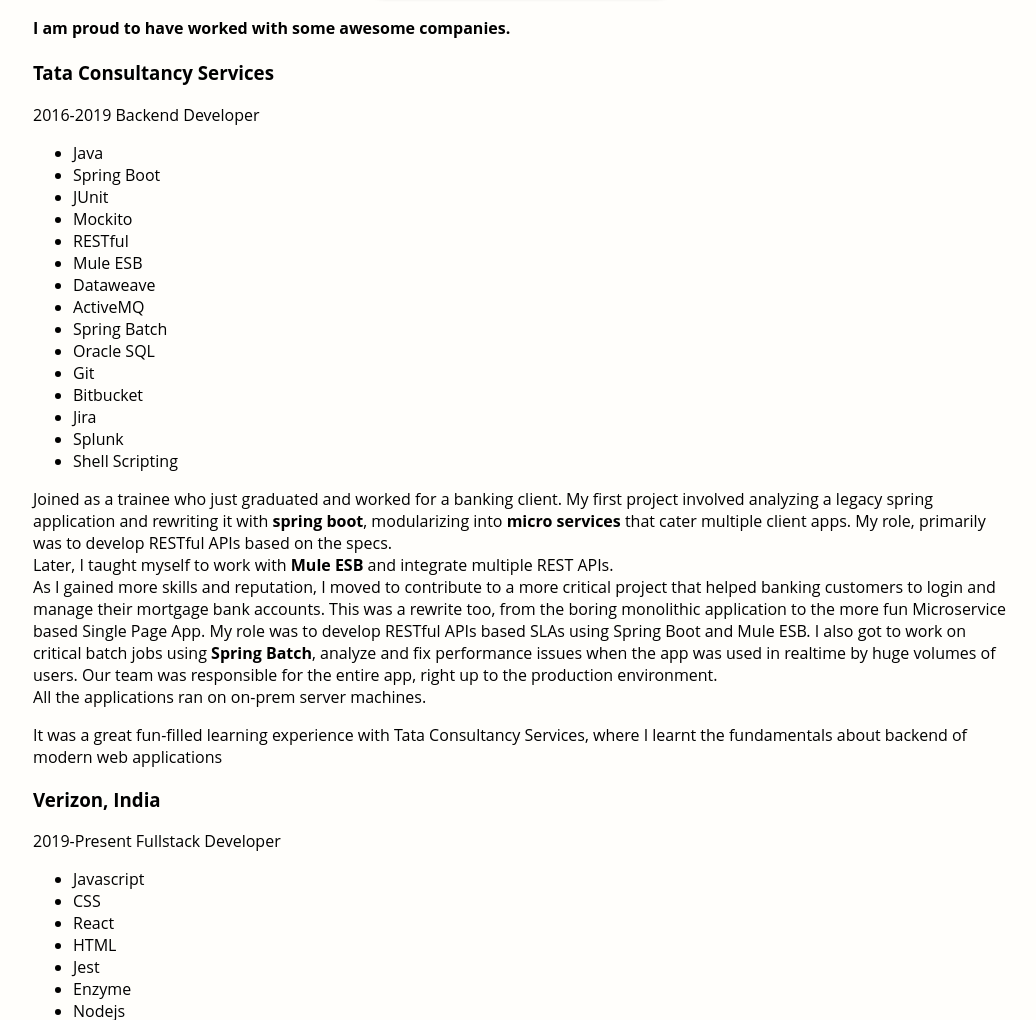
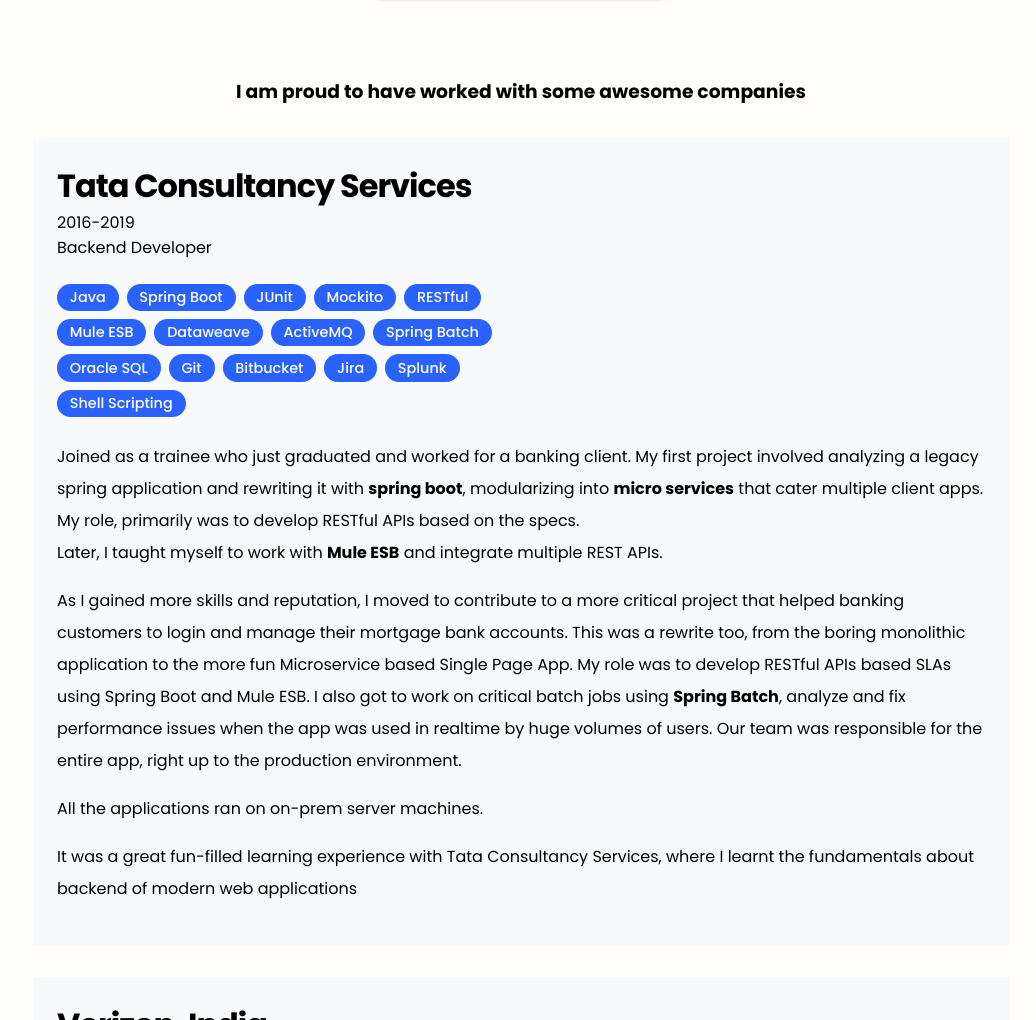
Before and after one commit to praveen1994kp/praveen-kumaravel-portfolio, a plain HTML site: page index.html in a window 1280 px wide. Shown: the part 1780-2800 px from the top of the page, without its empty margins (119-1155 px from the left). Drawn offline with Linux system fonts and the light colour scheme.

Commit message:
added styles

```diff
--- a/index.html
+++ b/index.html
@@ -62,8 +62,8 @@
             </div>
         </section>
         <section class="journey">
-            <h4>I am proud to have worked with some awesome companies.</h4>
-            <article>
+            <h3 class="intro-line">I am proud to have worked with some awesome companies</h4>
+                <article class="story">
                     <div class="header">
                         <h3>Tata Consultancy Services</h3>
                         <time>2016-2019</time>
@@ -94,23 +94,30 @@
                             <strong>micro services</strong> that cater multiple client apps.
                             My role, primarily was to develop RESTful APIs based on the specs. <br />
                             Later, I taught myself to work with <strong>Mule ESB</strong> and integrate
-                        multiple REST APIs.<br>
+                            multiple REST APIs.
+                        </p>
+                        <p>
                             As I gained more skills and reputation, I moved to contribute to a more critical
                             project that helped banking customers to login and manage their mortgage bank accounts.
                             This was a rewrite too, from the boring monolithic application to the more fun Microservice
                             based
-                        Single Page App. My role was to develop RESTful APIs based SLAs using Spring Boot and Mule ESB.
-                        I also got to work on critical batch jobs using <strong>Spring Batch</strong>, analyze and fix
+                            Single Page App. My role was to develop RESTful APIs based SLAs using Spring Boot and Mule
+                            ESB.
+                            I also got to work on critical batch jobs using <strong>Spring Batch</strong>, analyze and
+                            fix
                             performance issues when the app was
-                        used in realtime by huge volumes of users. Our team was responsible for the entire app, right up
-                        to the production environment.<br/>
+                            used in realtime by huge volumes of users. Our team was responsible for the entire app,
+                            right up
+                            to the production environment.
+                        </p>
+                        <p>
                             All the applications ran on on-prem server machines.
                         </p>
                         <p>It was a great fun-filled learning experience with Tata Consultancy Services,
                             where I learnt the fundamentals about backend of modern web applications</p>
                     </div>
                 </article>
-            <article>
+                <article class="story">
                     <div class="header">
                         <h3>Verizon, India</h3>
                         <time>2019-Present</time>
@@ -145,11 +152,14 @@
                             data that served technicians to monitor tickets and fix them.
                             I gained good experience in making different kinds of table components and forms
                             that present large volumes of data. I also occasionaly contributed to creating
-                        and tweaking microservices written using <strong>Nodejs</strong><br />
+                            and tweaking microservices written using <strong>Nodejs</strong>
+                        </p>
+                        <p>
                             Later I moved on to another project where I contributed to the development of a
                             new application that encapsulated the functionalities of multiple legacy apps.
                             My role was to develop dashboards with widgets that were developed with the
-                        intent of making every asset of the application <strong>reusable</strong> and ready to be plugged
+                            intent of making every asset of the application <strong>reusable</strong> and ready to be
+                            plugged
                             in to any app that ran on the same ecosystem.
                             I had also contributed to the implementation of REST apis using Nodejs.
                             With my expertise on react, I worked on making the front end application
@@ -161,6 +171,8 @@
                                 decisions</strong> for new features.
                             I also got to work on creating and managing containers with Docker and Kubernetes, and
                             also contributed to creating CI/CD pipelines using Jenkins.
+                        </p>
+                        <p>
                             I then moved on to another project that was critical to running the business.
                             My role was to develop UI components, majority of which dealt with creating forms
                             to query huge volumes of realtime data from druid. The data was presented on
@@ -174,7 +186,7 @@
                 </article>
         </section>
         <footer>
-            <div class="card">
+            <div>
                 <h2>Want to get in touch with me?</h2>
                 <p>If you find my journey interesting and beleive that I can help your company grow, do say hello to
                     me.
--- a/main.css
+++ b/main.css
@@ -1,12 +1,15 @@
+@import url('https://fonts.googleapis.com/css2?family=Poppins:wght@400;500;600;700&display=swap');
+
 :root {
   --primary: #2962ff;
   --on-primary: #ffffff;
   --background-surface: #fffefb;
+  --secondary-background: #f7f9fa;
 }
 
 body {
   background: var(--background-surface);
-  font-family: "Open Sans", sans-serif;
+  font-family: 'Poppins', "Open Sans", sans-serif;
 }
 
 .app-container {
@@ -97,6 +100,55 @@
   margin-bottom: 2rem;
 }
 
+.roles,
+.journey {
+  margin-top: 5rem;
+}
+
+.intro-line {
+  text-align: center;
+}
+
+.story {
+  background: var(--secondary-background);
+  padding: 1.5em .5em;
+  margin: 2rem 0;
+}
+
+.content p {
+  line-height: 2;
+}
+
+ul.pills {
+  display: flex;
+  flex-flow: row wrap;
+  gap: .5rem;
+  list-style: none;
+  margin: 1.5rem 0;
+  padding: 0;
+  max-width: 30rem;
+}
+
+.pills .pill {
+  padding: .2rem .8rem;
+  border-radius: 2rem;
+  font-size: .9em;
+  font-weight: 500;
+  background: var(--primary);
+  color: var(--on-primary);
+}
+
+.header h3 {
+  font-size: 2em;
+  letter-spacing: -1px;
+  margin: 0;
+  padding: 0;
+}
+
+.header time {
+  display: block;
+}
+
 @media only screen and (min-width: 1200px) {
   .app-container {
     margin: 0 9rem;
@@ -111,4 +163,7 @@
   .card {
     min-height: 30rem;
   }
+  .story {
+    padding: 1.5rem;
+  }
 }
```
Lines whose indentation alone changed are shown as unchanged.
